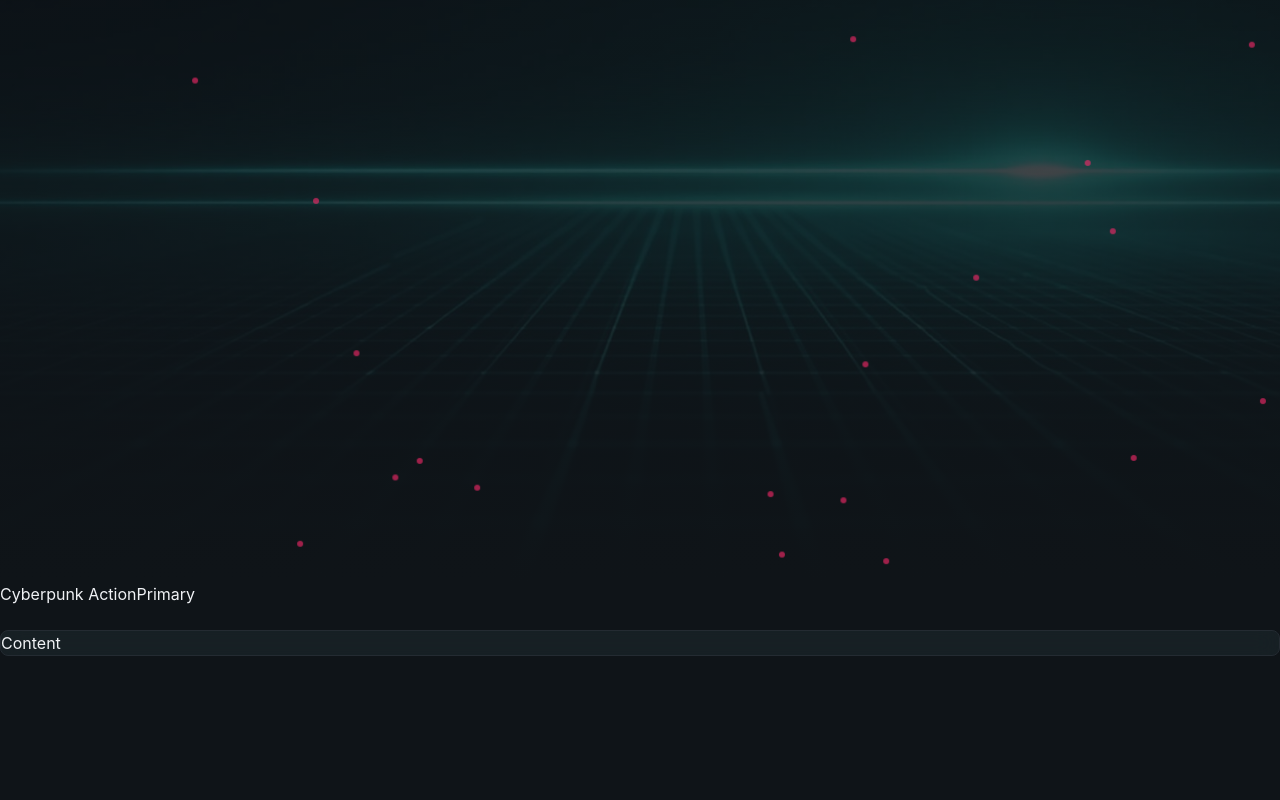
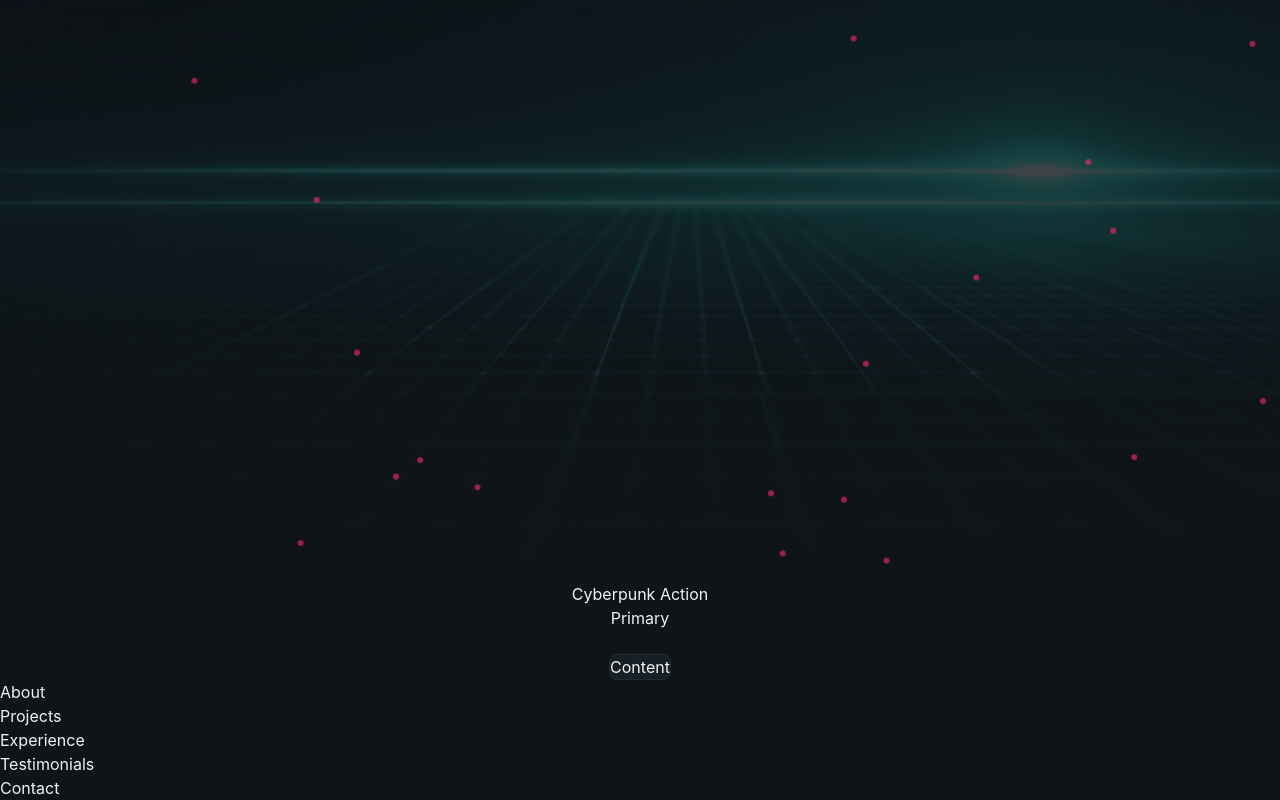
Before and after one commit to CodeDrip/react-modern-ux, a React (Vite) app: page / in a window 1280 px wide. Shown: the part 218-1018 px from the top of the page. Before the commit the page ends 874 px from the top, so only its background shows below. Built offline with nearby package versions, Linux system fonts and the light colour scheme.

Commit message:
working on layout

```diff
--- a/src/App.jsx
+++ b/src/App.jsx
@@ -12,7 +12,7 @@ function App() {
       <Navbar />
       <main>
         <Hero/>
-
+<section className="flex flex-col items-center">
         {/* <!-- Neon Pink Button --> */}
 <button class="bg-accent-400 text-accent-foreground shadow-neon-pink hover:bg-accent-300">
   Cyberpunk Action
@@ -33,14 +33,14 @@ function App() {
   Content
 </div>
 
+</section>
 
 
-        {/*
         <About />
         <Projects />
         <Experience />
         <Testimonials />
-        <Contact /> */}
+        <Contact />
       </main>
     </div>
   )
```
